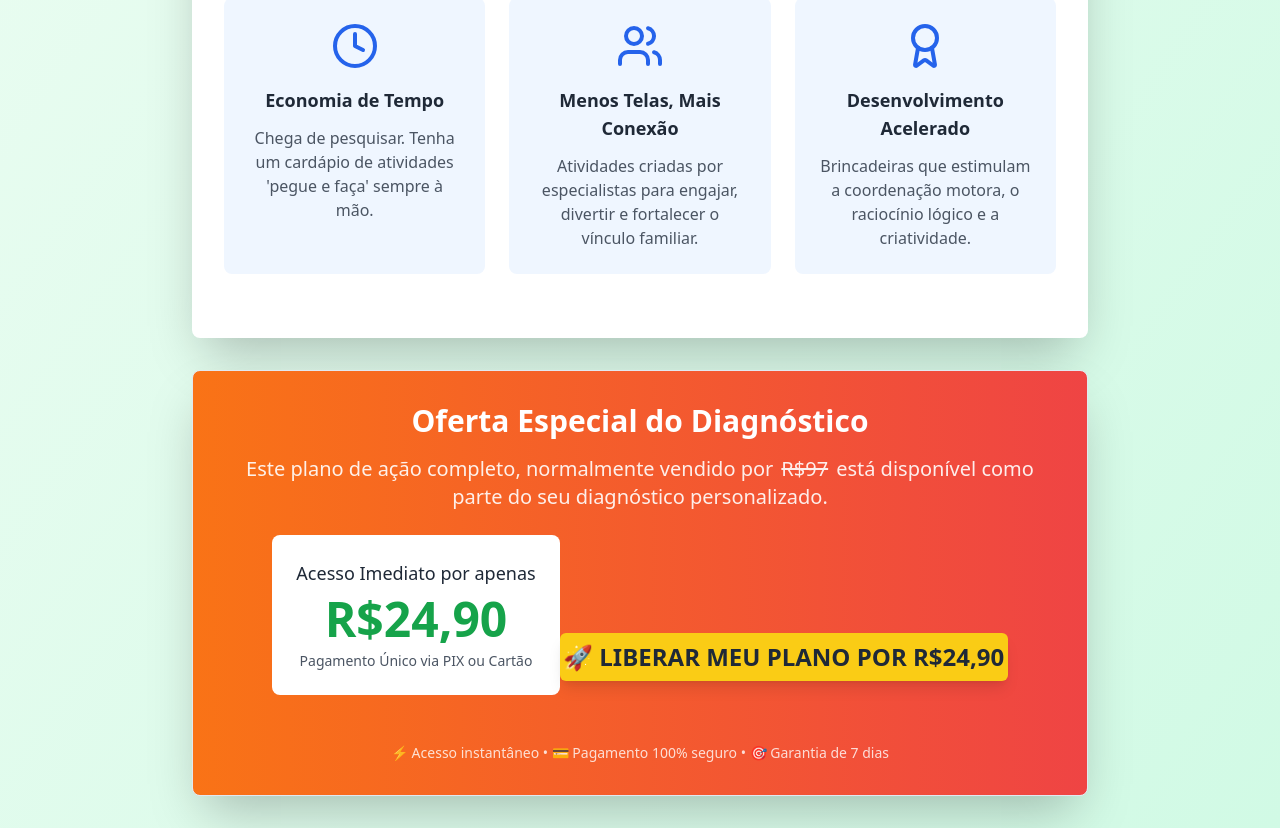
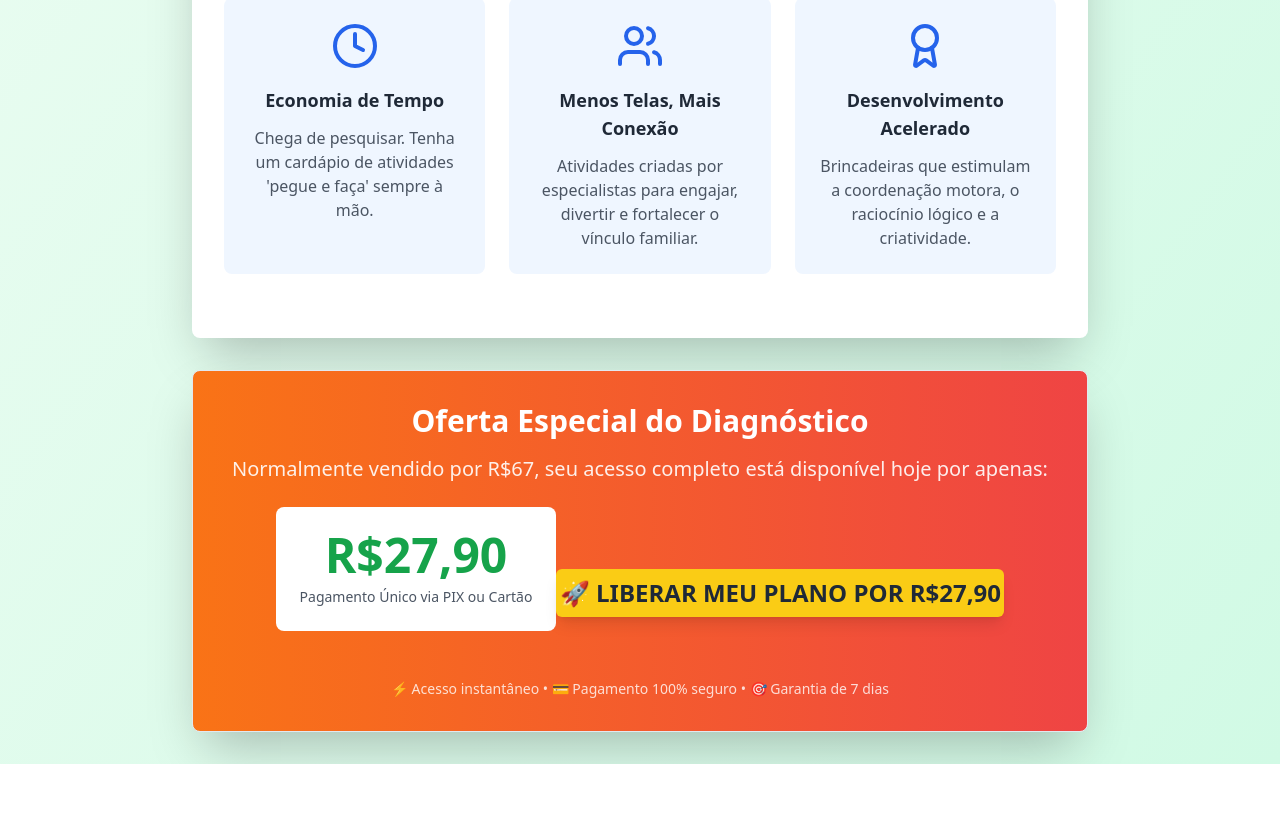
Before and after one commit to gabrielescobarma/tedio-buster-arsenal, a React (Vite) app: page /resultado in a window 1280 px wide. Shown: the part 1020-1848 px from the top of the page. After the commit the page ends 1784 px from the top, so only its background shows below. Built offline with nearby package versions, Linux system fonts and the light colour scheme.

Commit message:
Fix: Update price in Resultado page
Update the price of the product in the "Resultado" page to reflect the new offer.

```diff
--- a/src/pages/Resultado.tsx
+++ b/src/pages/Resultado.tsx
@@ -1,4 +1,3 @@
-
 import React from 'react';
 import { Button } from '@/components/ui/button';
 import { Card, CardContent } from '@/components/ui/card';
@@ -125,14 +124,11 @@ const Resultado = () => {
                 Oferta Especial do Diagnóstico
               </h2>
               <p className="text-xl mb-6 opacity-90">
-                Este plano de ação completo, normalmente vendido por
-                <span className="line-through ml-2 mr-2">R$97</span>
-                está disponível como parte do seu diagnóstico personalizado.
+                Normalmente vendido por R$67, seu acesso completo está disponível hoje por apenas:
               </p>
 
               <div className="bg-white text-gray-800 rounded-lg p-6 mb-8 inline-block">
-                <p className="text-lg mb-2">Acesso Imediato por apenas</p>
-                <div className="text-5xl font-bold text-green-600 mb-2">R$24,90</div>
+                <div className="text-5xl font-bold text-green-600 mb-2">R$27,90</div>
                 <p className="text-sm text-gray-600">Pagamento Único via PIX ou Cartão</p>
               </div>
 
@@ -141,7 +137,7 @@ const Resultado = () => {
                 size="lg"
                 className="w-full max-w-md py-6 text-2xl font-bold bg-yellow-400 hover:bg-yellow-500 text-gray-800 transform hover:scale-105 transition-all duration-200 shadow-lg"
               >
-                🚀 LIBERAR MEU PLANO POR R$24,90
+                🚀 LIBERAR MEU PLANO POR R$27,90
               </Button>
 
               <p className="text-sm mt-4 opacity-80">
```
